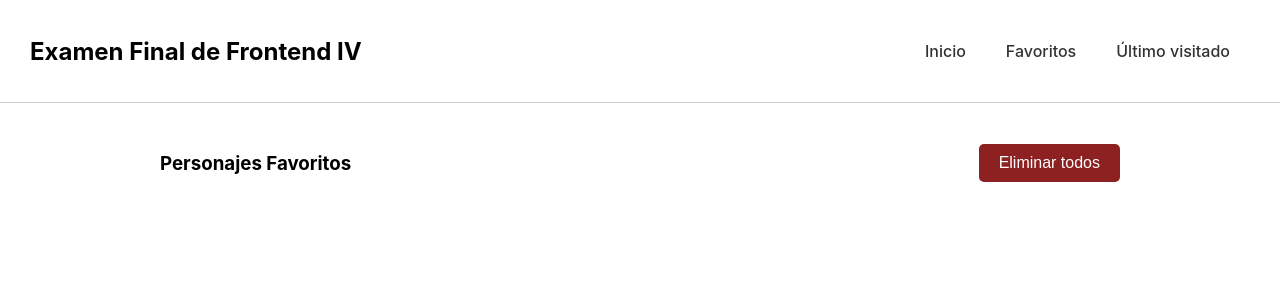
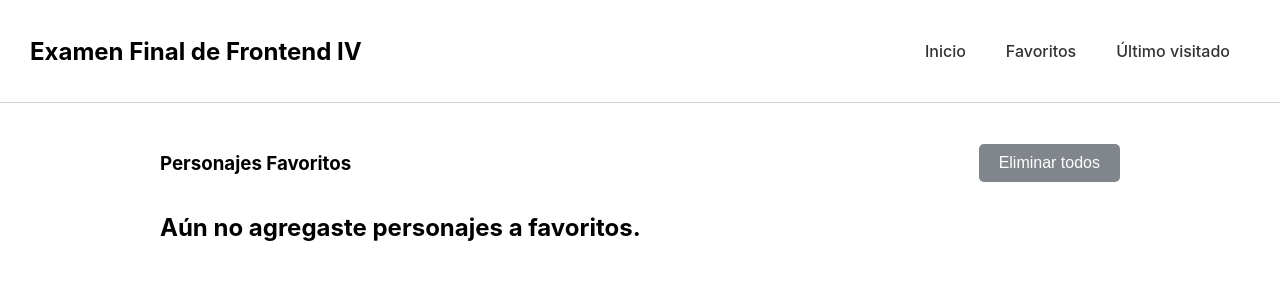
Before and after one commit to Marinitabln/ctd-esp-fe1-final, a React (Create React App) app: page /favoritos in a window 1280 px wide. Shown: the top 300 px of the page. Built offline with nearby package versions, Linux system fonts and the light colour scheme.

Commit message:
Funcionalidad de favoritos: OK

```diff
--- a/src/componentes/botones/boton-favorito.componente.tsx
+++ b/src/componentes/botones/boton-favorito.componente.tsx
@@ -1,5 +1,7 @@
+import { useAppDispatch } from '../../redux/hook';
 import { Character } from '../../redux/type';
 import './boton-favorito.css';
+import { actionFavourites } from '../../redux/charactersSlice';
 /**
  * Boton que indica si un elemento es favorito o no, y da la posibilidad de marcarlo/desmarcarlo
  *
@@ -11,14 +13,16 @@ import './boton-favorito.css';
 
 interface Props{
     esFavorito: boolean,
-    character?: Character
+    character: Character
 }
 
 const BotonFavorito = ({esFavorito, character}: Props) => {
+
+    const dispatch = useAppDispatch();
     const src = esFavorito ? "/imagenes/star-filled.png" : "/imagenes/star.png"
 
-    return <div className="boton-favorito">
-        <img src={src} alt={"favorito"} />
+    return <div className="boton-favorito" onClick={()=>dispatch(actionFavourites(character))}>
+        <img src={src} alt={"favorito"}/>
     </div>
 }
 
--- a/src/componentes/episodios/tarjeta-episodio.componente.tsx
+++ b/src/componentes/episodios/tarjeta-episodio.componente.tsx
@@ -39,8 +39,7 @@ const TarjetaEpisodio = ({ urlEpisode }: IProps) => {
         getEpisode(urlEpisode);
     }, [urlEpisode]);
 
-    console.log({episode});
-
+    //console.log({episode});
 
     return <div className="tarjeta-episodio">
         <h4>{episode.name}</h4>
--- a/src/componentes/personajes/grilla-personajes.componente.tsx
+++ b/src/componentes/personajes/grilla-personajes.componente.tsx
@@ -16,7 +16,6 @@ interface IProps{
 
 const GrillaPersonajes = ({ characters }:IProps) => {
 
-
     return <div className="grilla-personajes">
         {
             characters?.map((character)=>(
--- a/src/componentes/personajes/tarjeta-personaje.css
+++ b/src/componentes/personajes/tarjeta-personaje.css
@@ -11,6 +11,9 @@
   border: 1px solid #d0d0d0;
 }
 
+.tarjeta-personaje > img:hover {
+ cursor: pointer;
+}
 .tarjeta-personaje > div.tarjeta-personaje-body {
   padding: 10px;
   border: 1px solid #d0d0d0;
--- a/src/paginas/Detalle.pagina.tsx
+++ b/src/paginas/Detalle.pagina.tsx
@@ -5,6 +5,7 @@ import { useAppDispatch, useAppSelector } from "../redux/hook";
 import { useParams } from "react-router-dom";
 import { useEffect } from "react";
 import { getCharacterById } from "../redux/charactersSlice";
+
 
 /**
  * Esta es la pagina de detalle. Aqui se puede mostrar la vista sobre el personaje seleccionado junto con la lista de episodios en los que aparece
@@ -36,6 +37,9 @@ const PaginaDetalle = () => {
     const favourites = useAppSelector(state => state.characters.favourites)
     const isFavourite = !!favourites.find(favourite => favourite.id === selectedCharacter.id)
 
+    console.log({isFavourite});
+
+
     return <div className="container">
         <h3>{selectedCharacter.name}</h3>
         <div className={"detalle"}>
@@ -49,15 +53,20 @@ const PaginaDetalle = () => {
                 <BotonFavorito esFavorito={isFavourite} character={selectedCharacter} />
             </div>
         </div>
+        {selectedCharacter.episode && (
+            <>
                 <h4>Lista de episodios donde apareció el personaje</h4>
                 <div className={"episodios-grilla"}>
-            {!!selectedCharacter.episode?
+                    {
                         selectedCharacter.episode.map((url, i) => (
                             <TarjetaEpisodio urlEpisode={url} key={i} />
                         ))
-             : <h2>No se encontraron episodios para mostrar</h2>
+
                     }
                 </div>
+            </>
+        )}
+
     </div>
 }
 
--- a/src/paginas/Favoritos.pagina.tsx
+++ b/src/paginas/Favoritos.pagina.tsx
@@ -1,5 +1,6 @@
 import GrillaPersonajes from "../componentes/personajes/grilla-personajes.componente";
-import { useAppSelector } from "../redux/hook";
+import { actionDeleteFavourites } from "../redux/charactersSlice";
+import { useAppDispatch, useAppSelector } from "../redux/hook";
 
 /**
  * Esta es la pagina de favoritos. Aquí se deberan ver todos los personajes marcados como favoritos
@@ -10,15 +11,23 @@ import { useAppSelector } from "../redux/hook";
  * @returns la pagina de favoritos
  */
 const PaginaFavoritos = () => {
-    const favourites = useAppSelector(state => state.characters.characters)//cambiar por array favoritos
+    const favourites = useAppSelector(state => state.characters.favourites)
+    const dispatch = useAppDispatch();
+
+    let isDisableBtn = !!favourites[0];
+
+    console.log({ isDisableBtn });
 
     return <div className="container">
         <div className="actions">
             <h3>Personajes Favoritos</h3>
-            <button className="danger">Eliminar todos</button>
+            <button className={isDisableBtn ? "danger" : "primary"} disabled={!isDisableBtn} onClick={() => dispatch(actionDeleteFavourites())}>Eliminar todos</button>
         </div>
-        <GrillaPersonajes
-            characters={favourites} />
+        {!!favourites[0] ?
+            <GrillaPersonajes characters={favourites} />
+            :
+            <h2>Aún no agregaste personajes a favoritos.</h2>
+        }
     </div>
 }
 
--- a/src/redux/charactersSlice.ts
+++ b/src/redux/charactersSlice.ts
@@ -1,5 +1,5 @@
 import { createSlice, createAsyncThunk } from "@reduxjs/toolkit";
-import { IInitialType} from "./type";
+import { IInitialType } from "./type";
 import { apiGetCaracters, apiGetCharacterById } from "./apiCalls";
 
 const initialState: IInitialType = {
@@ -37,7 +37,7 @@ const initialState: IInitialType = {
 export const getCharacters = createAsyncThunk(
   "/characters",
   async (name: string) => {
-    const response = await apiGetCaracters(name)
+    const response = await apiGetCaracters(name);
     return response;
   }
 );
@@ -71,11 +71,16 @@ const personajesSlice = createSlice({
       state.searchValue = "";
     },
     actionFavourites: (state, action) => {
-      if(state.favourites.find(item => item.id === action.payload.id)){
-        state.favourites = state.favourites.filter(fav => fav.id !== action.payload.id)
-      }else{
-        state.favourites.push(action.payload)
+      if (state.favourites.find((item) => item.id === action.payload.id)) {
+        state.favourites = state.favourites.filter(
+          (fav) => fav.id !== action.payload.id
+        );
+      } else {
+        state.favourites.push(action.payload);
       }
+    },
+    actionDeleteFavourites: (state) => {
+      state.favourites = [];
     },
   },
   extraReducers: (builder) => {
@@ -98,7 +103,6 @@ const personajesSlice = createSlice({
         state.characters = action.payload.results;
         state.pagination.prev = action.payload.info.prev;
         state.pagination.next = action.payload.info.next;
-
       })
       .addCase(getPagination.pending, (state) => {
         state.loading = true;
@@ -109,7 +113,7 @@ const personajesSlice = createSlice({
       })
       .addCase(getCharacterById.fulfilled, (state, action) => {
         state.loading = false;
-        state.selectedCharacter = action.payload
+        state.selectedCharacter = action.payload;
       })
       .addCase(getCharacterById.pending, (state) => {
         state.loading = true;
@@ -117,10 +121,10 @@ const personajesSlice = createSlice({
       .addCase(getCharacterById.rejected, (state) => {
         state.error = true;
         state.loading = false;
-      })
-    ;
+      });
   },
 });
 
-export const { actionSearch, actionClearSearch } = personajesSlice.actions;
+export const { actionSearch, actionClearSearch, actionFavourites, actionDeleteFavourites } =
+  personajesSlice.actions;
 export default personajesSlice.reducer;
```
Also changed, not shown: src/componentes/personajes/tarjeta-personaje.componente.tsx (+5 -4 lines). Lines whose indentation alone changed are shown as unchanged.
